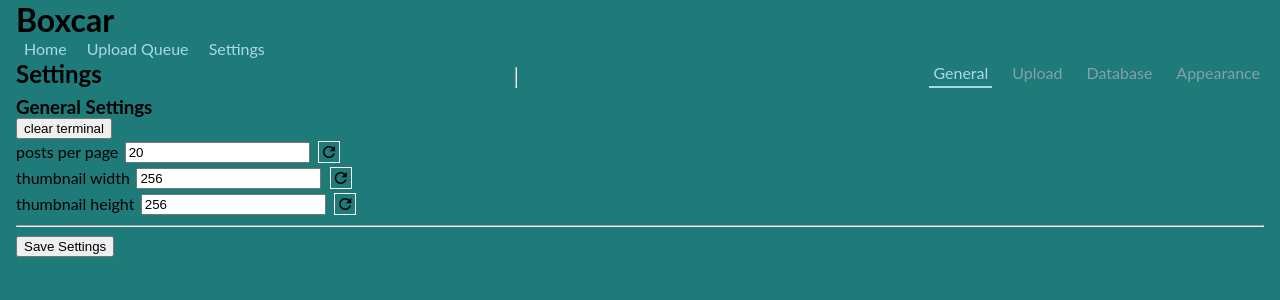
After one commit to cofeefish/boxcar, a Flask app: page /settings in a window 1280 px wide. The commit adds this page. Shown: the top 300 px of the page. Run offline with Flask 3, Linux system fonts and the light colour scheme; parts of the project's set-up code (start-up, migrations or seed data) failed here and were passed over; some libraries are stand-ins or nearby versions.

Commit message:
Refactor settings management and enhance UI for better user experience

```diff
--- a/scripts/importer.py
+++ b/scripts/importer.py
@@ -183,7 +183,7 @@ def save_media_from_url(path: str, name = "", input_url_list = [], recursive = F
                 #MOVE FILE TO FINAL LOCATION
                 assert os.path.isfile(filepath), "file not found after download"
                 assert extension != "", "file has no extension"
-                final_path = database.add_file('incomplete', f'{job_id}.{extension}', data=b'')
+                final_path = database.add_file('queue_storage', f'{job_id}.{extension}', data=b'')
                 os.replace(filepath, final_path)
                 logging.info(f'**UPLOADER** COMPLETE|{job_id}|{final_path}|post_id')
             except Exception as e:
@@ -302,7 +302,7 @@ def save_media_from_url(path: str, name = "", input_url_list = [], recursive = F
         dfs(root, [root.url])
         return media_pairs
 
-    depth_limit = 2
+    depth_limit = int(database.get_setting('recursive_upload_depth', 2))
     job_id = str(time.time()).replace('.', '')
     name = os.path.basename(path) if name == "" else name
     name = escape_str(name)
--- a/scripts/main.py
+++ b/scripts/main.py
@@ -16,6 +16,9 @@ def media(filename:str):
     filename = os.path.normpath(filename)
     #print(filename)
     return send_file(filename)
+
+@app.route('/clear_terminal', methods=['POST'])
+def clear_terminal(): os.system('cls' if os.name == 'nt' else 'clear') ; return ''
 
 @app.route('/delete_queueitem', methods=['POST'])
 def delete_queueitem(): return views.delete_queueitem(request.method, request)
@@ -48,6 +51,12 @@ def clear_queue(): return views.clear_queue()
 @app.route('/settings', methods=['GET', "POST"])
 def settings():  return views.settings(request.method, request)
 
+@app.route('/change_settings', methods=['POST'])
+def change_settings(): return views.change_settings(request)
+
+@app.route('/reset_setting/<setting>')
+def reset_setting(setting): return views.reset_setting(setting)
+
 @app.route('/upload', methods=['GET', "POST"])
 def upload():    return views.upload(request.method, request)
 
--- a/scripts/views.py
+++ b/scripts/views.py
@@ -2,24 +2,41 @@ from flask import render_template, redirect, url_for, Request, Response
 import helpers, database, importer
 
 def home(method, request_obj: Request):
-    print('##################################################')
+    helpers.pagechange("home page")
     t=database.quicktimer('time')
     query = request_obj.args.get('query', "")
     page = int(request_obj.args.get('page', 0))
-    posts = database.filter_posts(query, page)
+    posts_per_page = int(database.get_setting('posts_per_page'))
+
+    posts = database.filter_posts(query, page, num_returned=posts_per_page)
 
     tag_dict = helpers.tag_summary(posts)
     tag_dict = [(key, value) for key, value in tag_dict.items()][:20]
     time = t.finish()
-    database.log_info("statisticts", {"event_type":"home_page_call","time":time,"query":query})
+    database.log_info("statistics", {"event_type":"home_page_call","time":time,"query":query})
 
     return render_template("home.html", posts=posts, tag_dict=tag_dict, search=query)
 
 def settings(method, request_obj: Request):
-    return redirect('/', 404)
+    helpers.pagechange("settings page")
+    settings = database.get_all_settings()['current']
+    return render_template("settings.html", settings=settings)
+
+def change_settings(request_obj: Request):
+    form = request_obj.form
+    print(dict(form))
+    for key in form.keys():
+        value = form.get(key)
+        database.set_setting(key, value)
+    return redirect('/settings')
+
+def reset_setting(setting:str):
+    database.set_setting(setting, None)
+    return redirect('/settings')
 
 ####
 def post(post_id):
+    helpers.pagechange("post page")
     #get post obj
     post_obj = database.get_post(post_id)
     if post_obj == None:
@@ -31,6 +48,7 @@ def post(post_id):
     return render_template("post.html", post=post_obj, media_url=media_url)
 
 def create_post(method, request_obj: Request, job_id):
+    helpers.pagechange("create post page")
     #edit page for creating post from queue item
     args = request_obj.args
     path = args.get('path')
@@ -53,6 +71,7 @@ def create_post(method, request_obj: Request, job_id):
     return render_template('create_post.html',source=source, thumbnail=thumbnail, filepath=path, job_id=job_id, tags=tags, media=media)
 
 def finalize_post(method, request_obj: Request):
+    helpers.pagechange("finalize post")
     form = request_obj.form
     t=database.quicktimer("make post obj")
     post_obj = helpers.post(
@@ -78,6 +97,7 @@ def finalize_post(method, request_obj: Request):
     return redirect('posts/' + str(post_obj.id))
 
 def edit_post(post_id, request_obj: Request):
+    helpers.pagechange("edit post")
     post_obj = database.get_post(post_id)
     assert post_obj != None
 
@@ -120,6 +140,7 @@ def delete_post(post_id):
 
 ####
 def queue():
+    helpers.pagechange("queue page")
     t=database.quicktimer("get queue")
     queue = helpers.get_queue()
     t.finish()
@@ -144,6 +165,7 @@ def delete_queueitem(method, request_obj: Request):
     return str(False)
 
 def upload(method, request_obj: Request):
+    helpers.pagechange("upload page")
     if method == "GET":
         return render_template("upload_start.html")
     elif method == "POST":
--- a/static/styles.css
+++ b/static/styles.css
@@ -3,7 +3,11 @@ html {
     font-family: Lato, Arial, sans-serif;
     margin: 0;
 
+    --base-font-size : 16px;
     --left-padding: 1rem;
+    --global-background-color : #1F7A7A;
+    --global-text-color : #000000;
+
     --form-input-background: hsl(180, 60%, 20%);
     --uploads-dropzone-background: hsl(180, 60%, 25%);
     --input-background-color: hsl(180, 0%, 95%);
@@ -11,18 +15,21 @@ html {
     --input-border-color: #bfbfbf;
     --video-border-indicator-color: hsl(270, 80%, 80%);
 
-    --link-color     :  hsl(200, 70%, 80%);
+    --link-color : #A8D8F0;
     --hover-color    :  hsl(200, 45%, 70%);
     --inactive-color :  hsl(200, 20%, 60%);
 
     --post-grid-height: 180px
 
+
 }
 
 /*basic elements*/
 body {
-    background-color: hsl(180, 60%, 30%);
+    color: var(--global-text-color);
+    background-color: var(--global-background-color);
     width: 100%;
+    font-size: var(--base-font-size);
 }
 
 body, h1, h2, h3, h4, h5, h6, p, ul, ol, li, blockquote, pre, dl, dd, menu, input {
@@ -46,7 +53,7 @@ a:hover {
 }
 
 menu {
-    background-color: hsl(180, 60%, 25%);
+    background-color: #1F7A7A;
     line-height: 2em;
 
     a {
@@ -111,15 +118,28 @@ ol, ul, menu {
 }
 
 .icon-button {
-  display: flex;
-  border: 2px solid white;
-  padding: 3px;
-  margin: .5em;
+  display: inline-flex;
+  border: 1px solid white;
+  padding: 1px;
+  margin: 2px;
   color: black
 }
 /*#########################################################################################*/
 /*#########################################################################################*/
 /*specific classes*/
+.settings-list {
+  display: flex;
+  flex-direction: column;
+  li {
+    display: inline-flex;
+    align-items: center;
+    gap: .4em;
+  }
+  .material-icons {
+    font-size: 18px !important;
+  };
+}
+
 .video-trimmer{
   width: 100%;
   height: 50px;
--- /dev/null
+++ b/templates/settings.html
@@ -0,0 +1,96 @@
+<!DOCTYPE html>
+<html>
+<head>
+    <link rel="stylesheet" type="text/css" href="/static/styles.css">
+    <link rel="stylesheet" href="https://fonts.googleapis.com/icon?family=Material+Icons">
+    <title>Settings</title>
+</head>
+<body>
+    <header>
+        <h1 class="left-padded">Boxcar</h1>
+        <nav>
+            <menu class="left-padded">
+                <a href="/">Home</a>
+                <a href="/queue">Upload Queue</a>
+                <a href="/settings">Settings</a>
+            </menu>
+        </nav>
+    </header>
+    <main class="page-content">
+        <div class="flex-row ">
+            <h2>Settings</h2>
+            <hr>
+            <div class="tab-list">
+                <a href="#" onclick="switchTab(0)" id="tab-selector-0" class="tab active" >General</a>
+                <a href="#" onclick="switchTab(1)" id="tab-selector-1" class="tab " >Upload</a>
+                <a href="#" onclick="switchTab(2)" id="tab-selector-2" class="tab " >Database</a>
+                <a href="#" onclick="switchTab(3)" id="tab-selector-3" class="tab " >Appearance</a>
+            </div>
+        </div>
+        <form class="tab-panels" id="settings_form" action="/change_settings" method="post">
+
+            <div id="tab-panel-0" name="general-panel">
+                <h3>General Settings</h3>
+                <ul class="settings-list">
+                    <li><button onclick="clearTerminal()">clear terminal</button></li>
+                    <li>posts per page <input type="number" name="posts_per_page" id="posts_per_page" value="{{settings['posts_per_page']}}">
+                        <a href="/reset_setting/posts_per_page" class="icon-button"> <i class="material-icons">refresh</i></a></li>
+                    <li>thumbnail width <input type="number" name="thumbnail_width" id="thumbnail_width" value="{{settings['thumbnail_width']}}">
+                    <a href="/reset_setting/thumbnail_width" class="icon-button"> <i class="material-icons">refresh</i></a></li>
+                    <li>thumbnail height <input type="number" name="thumbnail_height" id="thumbnail_height" value="{{settings['thumbnail_height']}}">
+                    <a href="/reset_setting/thumbnail_height" class="icon-button"> <i class="material-icons">refresh</i></a></li>
+                </ul>
+            </div>
+
+            <div id="tab-panel-1" name="upload-panel" class="hidden">
+                <h3>Upload Settings</h3>
+                <ul class="settings-list">
+                    <li>recursive upload depth <input type="number" name="recursive_upload_depth" id="recursive_upload_depth" value="{{settings['recursive_upload_depth']}}"></li>
+                </ul>
+            </div>
+
+            <div id="tab-panel-2" name="database-panel" class="hidden">
+                <h3>Database Settings</h3>
+                <ul class="settings-list">
+                    <li>database path <input type="text" name="dataset_path" id="dataset_path" value="{{settings['dataset_path']}}">
+                    <a href="/reset_setting/dataset_path" class="icon-button"> <i class="material-icons">refresh</i></a></li>
+                </ul>
+            </div>
+
+            <div id="tab-panel-3" name="appearance-panel" class="hidden">
+                <h3>Appearance Settings</h3>
+                <ul class="settings-list"></ul>
+                <ul class="settings-list">
+                    <li>background color <input type="text" name="background_color" id="background_color" value="{{settings['background_color']}}">
+                    <a href="/reset_setting/background_color" class="icon-button"> <i class="material-icons">refresh</i></a></li>
+                    <li>text color <input type="text" name="text_color" id="text_color" value="{{settings['text_color']}}">
+                    <a href="/reset_setting/text_color" class="icon-button"> <i class="material-icons">refresh</i></a></li>
+                    <li>link color <input type="text" name="link_color" id="link_color" value="{{settings['link_color']}}">
+                    <a href="/reset_setting/link_color" class="icon-button"> <i class="material-icons">refresh</i></a></li>
+                    <li>font size <input type="text" name="font_size" id="font_size" value="{{settings['font_size']}}">
+                    <a href="/reset_setting/font_size" class="icon-button"> <i class="material-icons">refresh</i></a></li>
+                </ul>
+            </div>
+
+            <hr>
+            <input type="submit" value="Save Settings">
+        </form>
+    </main>
+<script src="/static/tabs.js"></script>
+<script>
+    function clearTerminal() {
+        fetch('/clear_terminal', { method: 'POST' })
+            .then(response => {
+                if (response.ok) {
+                    alert('Terminal cleared successfully.');
+                } else {
+                    alert('Failed to clear terminal.');
+                }
+            })
+            .catch(error => {
+                console.error('Error:', error);
+                alert('An error occurred while clearing the terminal.');
+            });
+    }
+</script>
+</html>
```
Also changed, not shown: config.json (+22 -4 lines), scripts/database.py (+61 -10 lines), scripts/helpers.py (+15 -6 lines).
